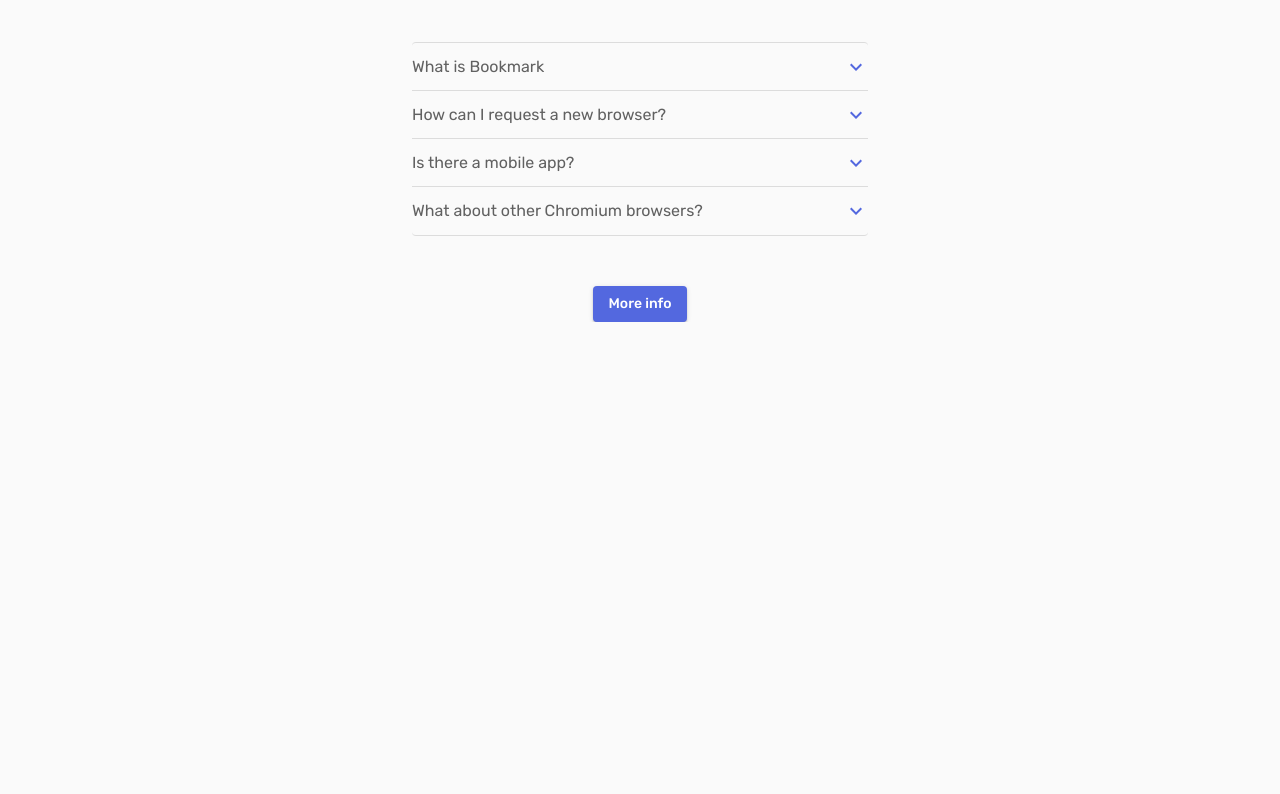
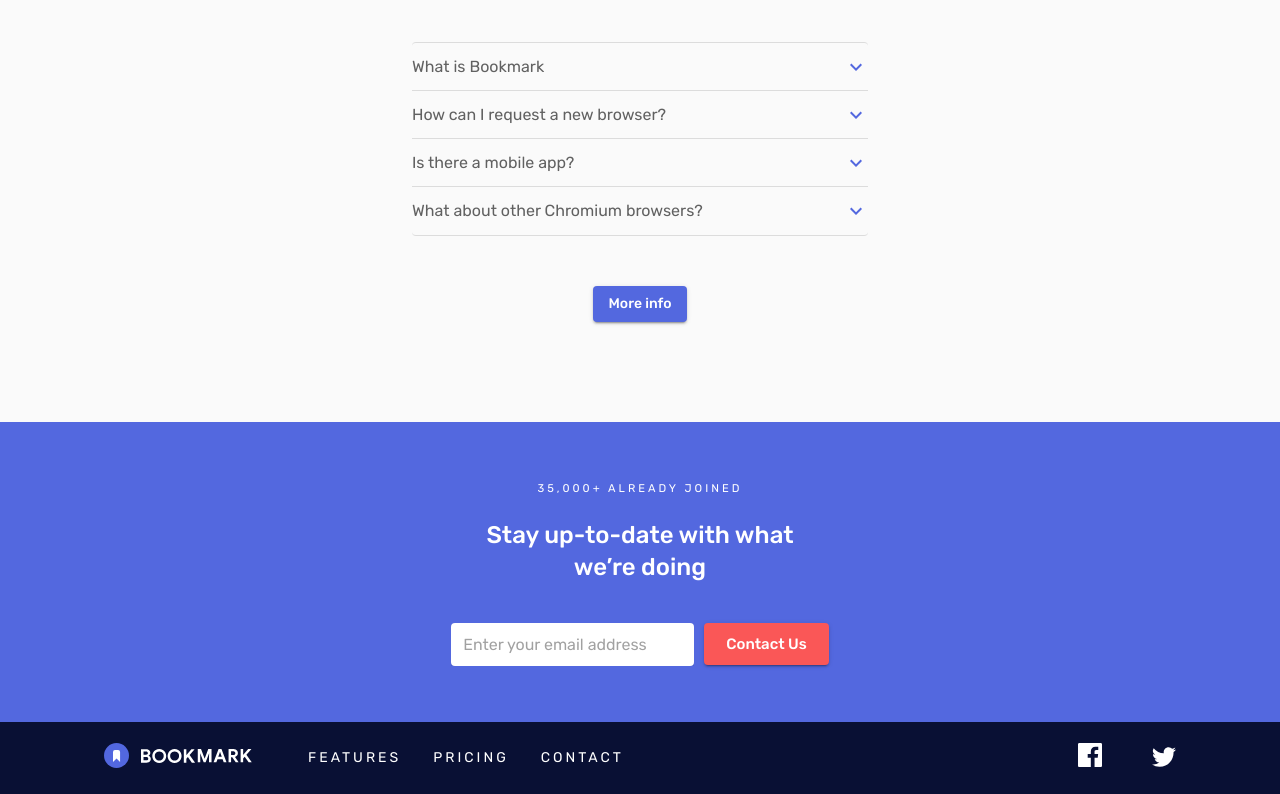
Before and after one commit to iambenbright/bookmark, a React (Create React App) app: page / in a window 1280 px wide. Shown: the part 2409-3203 px from the top of the page. Before the commit the page ends 2731 px from the top, so only its background shows below. Built offline with nearby package versions, Linux system fonts and the light colour scheme.

Commit message:
feat: adds footer section

```diff
--- /dev/null
+++ b/src/components/footer/footer.tsx
@@ -0,0 +1,84 @@
+import React from 'react';
+
+// material-ui
+import Box from '@material-ui/core/Box';
+import Typography from '@material-ui/core/Typography';
+import Container from '@material-ui/core/Container';
+import TextField from '@material-ui/core/TextField';
+import Button from '@material-ui/core/Button';
+import Grid from '@material-ui/core/Grid';
+import List from '@material-ui/core/List';
+import ListItem from '@material-ui/core/ListItem';
+
+// components
+import NestedContainer from '../../common/components/container';
+
+// svgs
+import BookmarkLogo from '../../assets/images/logo-bookmark-white.svg';
+import FacebookIcon from '../../assets/images/icon-facebook.svg';
+import TwitterIcon from '../../assets/images/icon-twitter.svg';
+
+// styles
+import useStyles from './styles';
+
+export default function Footer() {
+  const classes = useStyles();
+
+  return (
+    <Box maxWidth="1440px" mx="auto" mt="100px">
+      <Box className={classes.footerTop}>
+        <Container>
+          <NestedContainer className={classes.middleFixed}>
+            <Typography
+              variant="subtitle1"
+              classes={{ subtitle1: classes.subTitle }}
+            >
+              35,000+ ALREADY JOINED
+            </Typography>
+            <Typography variant="h5" classes={{ h5: classes.title }}>
+              Stay up-to-date with what <br /> we’re doing
+            </Typography>
+            <form className={classes.form}>
+              <TextField
+                variant="filled"
+                placeholder="Enter your email address"
+                type="text"
+                classes={{ root: classes.textFieldRoot }}
+              />
+              <Button
+                variant="contained"
+                color="secondary"
+                size="large"
+                className={classes.button}
+              >
+                Contact Us
+              </Button>
+            </form>
+          </NestedContainer>
+        </Container>
+      </Box>
+      <Box className={classes.footerBottom}>
+        <Container>
+          <NestedContainer>
+            <Grid container className={classes.footerBottomGridContainer}>
+              <Grid item className={classes.footerLeft}>
+                <Box>
+                  <img src={BookmarkLogo} alt="bookmark logo" />
+                </Box>
+                <List classes={{ root: classes.footerNavLinks }}>
+                  <ListItem>FEATURES</ListItem>
+                  <ListItem>PRICING</ListItem>
+                  <ListItem>CONTACT</ListItem>
+                </List>
+              </Grid>
+              <Grid item className={classes.socialIcon}>
+                <img src={FacebookIcon} alt="facebook icon" />
+                <img src={TwitterIcon} alt="twitter icon" />
+              </Grid>
+            </Grid>
+          </NestedContainer>
+        </Container>
+      </Box>
+    </Box>
+  );
+}
--- /dev/null
+++ b/src/components/footer/index.ts
@@ -0,0 +1 @@
+export { default as Footer } from './footer';
--- /dev/null
+++ b/src/components/footer/styles/index.ts
@@ -0,0 +1,132 @@
+import { darken, makeStyles, Theme } from '@material-ui/core/styles';
+
+export default makeStyles((theme: Theme) => ({
+  footerBottom: {
+    color: theme.palette.common.white,
+    backgroundColor: darken(theme.palette.primary.main, 0.8),
+    paddingTop: 50,
+    paddingBottom: 50,
+    [theme.breakpoints.up('md')]: {
+      paddingTop: 10,
+      paddingBottom: 10,
+    },
+  },
+  footerBottomGridContainer: {
+    flexDirection: 'column',
+    alignItems: 'center',
+    textAlign: 'center',
+    [theme.breakpoints.up('sm')]: {
+      flexDirection: 'row',
+      justifyContent: 'space-between',
+    },
+  },
+  footerLeft: {
+    [theme.breakpoints.up('sm')]: {
+      display: 'flex',
+      alignItems: 'center',
+      '& img': {
+        marginRight: 40,
+      },
+    },
+  },
+  socialIcon: {
+    '& img:first-of-type': {
+      marginRight: 50,
+    },
+    [theme.breakpoints.down('sm')]: {
+      marginTop: 30,
+    },
+  },
+  footerNavLinks: {
+    [theme.breakpoints.down('sm')]: {
+      marginTop: 30,
+    },
+    '& .MuiListItem-root': {
+      justifyContent: 'center',
+      letterSpacing: 3,
+      '&:not(:last-of-type)': {
+        marginBottom: 15,
+        [theme.breakpoints.up('md')]: {
+          marginBottom: 0,
+        },
+      },
+    },
+    [theme.breakpoints.up('md')]: {
+      display: 'flex',
+      flexDirection: 'row',
+      alignItems: 'center',
+    },
+  },
+  footerTop: {
+    backgroundColor: theme.palette.primary.main,
+  },
+  middleFixed: {
+    minHeight: 300,
+    marginTop: 100,
+    textAlign: 'center',
+    display: 'flex',
+    flexDirection: 'column',
+    justifyContent: 'center',
+    [theme.breakpoints.down('sm')]: {
+      paddingTop: 70,
+      paddingBottom: 70,
+    },
+    [theme.breakpoints.up('sm')]: {
+      width: '65%',
+      marginLeft: 'auto',
+      marginRight: 'auto',
+    },
+    [theme.breakpoints.up('md')]: {
+      width: '55%',
+    },
+    [theme.breakpoints.up('lg')]: {
+      width: '50%',
+    },
+  },
+  subTitle: {
+    color: theme.palette.common.white,
+    fontSize: '0.7rem',
+    letterSpacing: '3px',
+  },
+  title: {
+    marginTop: 20,
+    color: theme.palette.common.white,
+  },
+  form: {
+    marginTop: 40,
+    display: 'flex',
+    justifyContent: 'center',
+    alignItems: 'center',
+    [theme.breakpoints.down('sm')]: {
+      flexDirection: 'column',
+    },
+  },
+  textFieldRoot: {
+    marginTop: 0,
+    '& .MuiInputBase-root': {
+      marginTop: 0,
+    },
+    '& .MuiFilledInput': {
+      '&-input': {
+        backgroundColor: theme.palette.common.white,
+        padding: '12px 12px',
+        borderRadius: 4,
+      },
+      '&-underline:after, &-underline:before': {
+        display: 'none',
+      },
+    },
+    [theme.breakpoints.down('sm')]: {
+      width: '100%',
+    },
+    [theme.breakpoints.up('md')]: {
+      marginRight: 10,
+    },
+  },
+  button: {
+    [theme.breakpoints.down('sm')]: {
+      width: '100%',
+      marginTop: 10,
+    },
+  },
+}));
--- a/src/pages/landing/landing..tsx
+++ b/src/pages/landing/landing..tsx
@@ -10,6 +10,7 @@
 import { Features } from '../../components/features';
 import { Extensions } from '../../components/extensions';
 import { FAQ } from '../../components/FAQ';
+import { Footer } from '../../components/footer';
 
 export default function Landing() {
   return (
@@ -22,6 +23,7 @@
         <Extensions />
         <FAQ />
       </Container>
+      <Footer />
     </Fragment>
   );
 }
```
Also changed, not shown: src/assets/images/logo-bookmark-white.svg (added), 1 other file (tests, documents, lock files or other folders).
